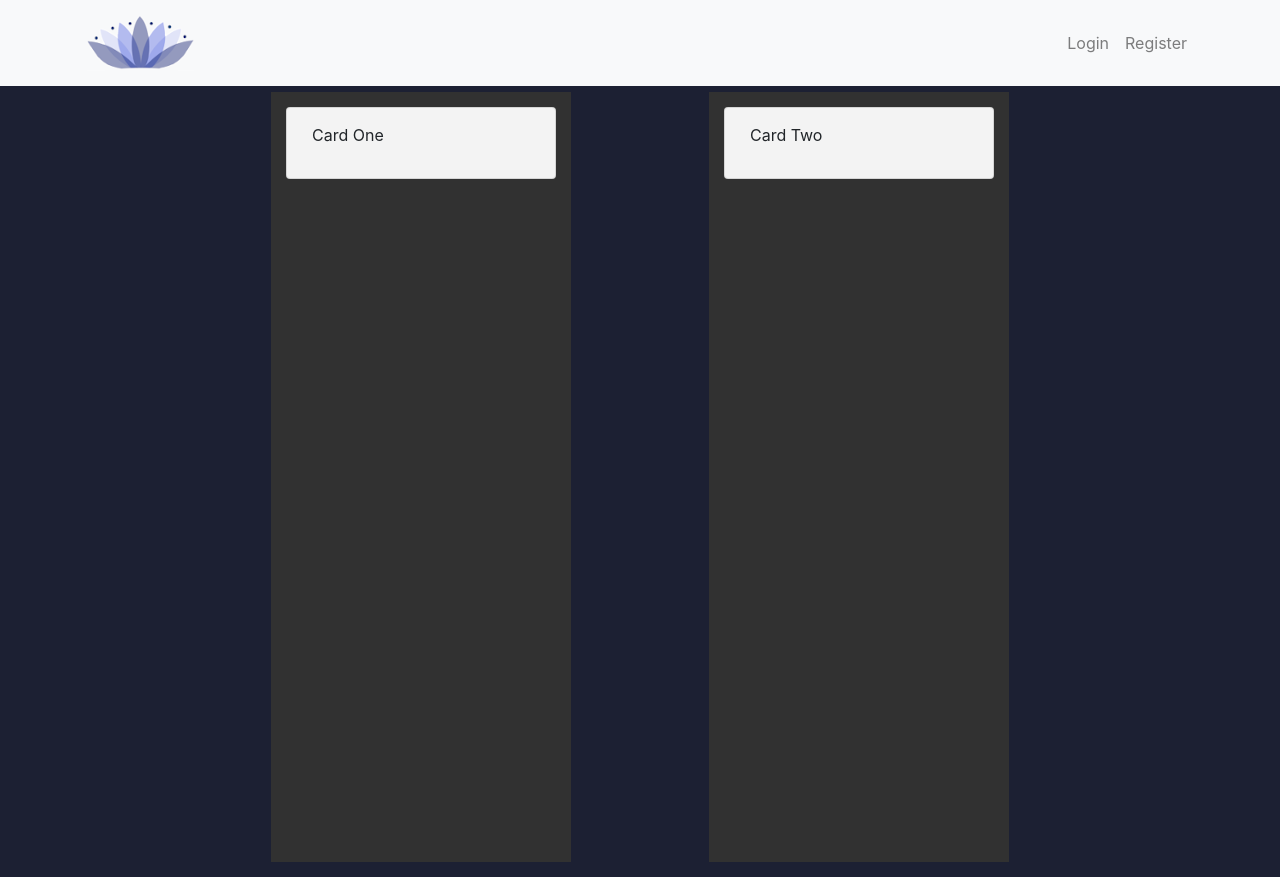
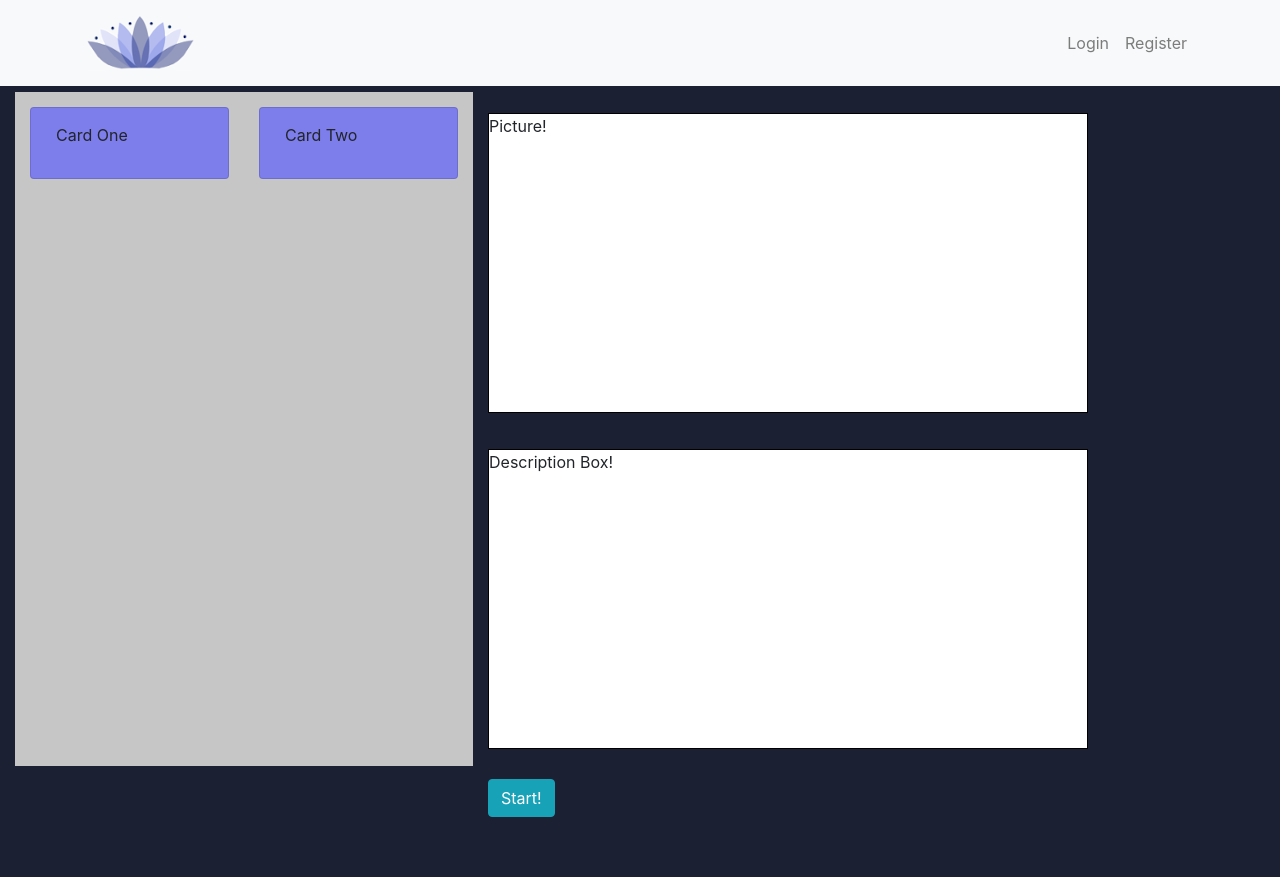
Before and after one commit to Luke-Berzins/Reflexion, a React (Create React App) app in the folder client/: page /builder in a window 1280 px wide. After the commit the page ends 817 px from the top, so only its background shows below. Built offline with nearby package versions, Linux system fonts and the light colour scheme.

Commit message:
added boxes for builder

```diff
--- a/client/src/components/Builder.jsx
+++ b/client/src/components/Builder.jsx
@@ -7,7 +7,8 @@ import "./Builder.scss"
 export default function Builder(props) {
 
   return (
-    <div>
+    <div id="builder">
+
       <main className='flexbox'>
         <Board id="board_1" className="board">
           <Card id='card_1' className="card" draggable="true">
@@ -20,6 +21,25 @@ export default function Builder(props) {
           </Card>
         </Board>
       </main>
+
+      <div style={{display:'flex', flexDirection:'column', marginTop:'6%', marginRight:'15%'}}>
+        <div
+          className='pic'
+          style={{width:'600px',height:'300px',border:'1px solid #000',backgroundColor:'white', marginTop: '6%', marginRight: '20%'}}
+        >
+          Picture!
+        </div>
+        <div
+          className='pic'
+          style={{width:'600px',height:'300px',border:'1px solid #000',backgroundColor:'white', marginTop: '6%', marginRight: '20%'}}
+        >
+          Description Box!
+        </div>
+
+        <section>
+          <button style={{marginTop: '5%'}} type="button" class="btn btn-info">Start!</button>
+        </section>
+      </div>
     </div>
   )
 }
--- a/client/src/components/Builder.scss
+++ b/client/src/components/Builder.scss
@@ -2,6 +2,11 @@
   box-sizing: border-box;
 }
 
+#builder {
+  display: flex;
+  justify-content: flex-start;
+
+}
 .flexbox {
 
   display: flex;
@@ -9,7 +14,7 @@
 
   width: 100%;
   max-width: 768px;
-  height: 100vh;
+  height: 88vh;
   overflow: hidden;
   margin: 0 auto;
   padding: 15px;
@@ -20,18 +25,28 @@
   display: flex;
   flex-direction: column;
 
+
   width: 100%;
   max-width: 300px;
 
-  background-color: #313131;
+  background-color: #c7c6c6;
   padding: 15px;
 }
 
 .flexbox .board .card {
   padding: 15px 25px;
-  background-color: #F3F3F3;
+  background-color: rgb(125, 125, 235);
 
   cursor: pointer;
-  margin-bottom: 15PX;
+  margin-bottom: 15px;
 
 }
+
+.builder .pic {
+  width:'600px';
+  height:'300px';
+  border:'1px solid #000';
+  background-color:'white';
+  margin-top: '6%';
+  margin-right: '20%';
+}
```
